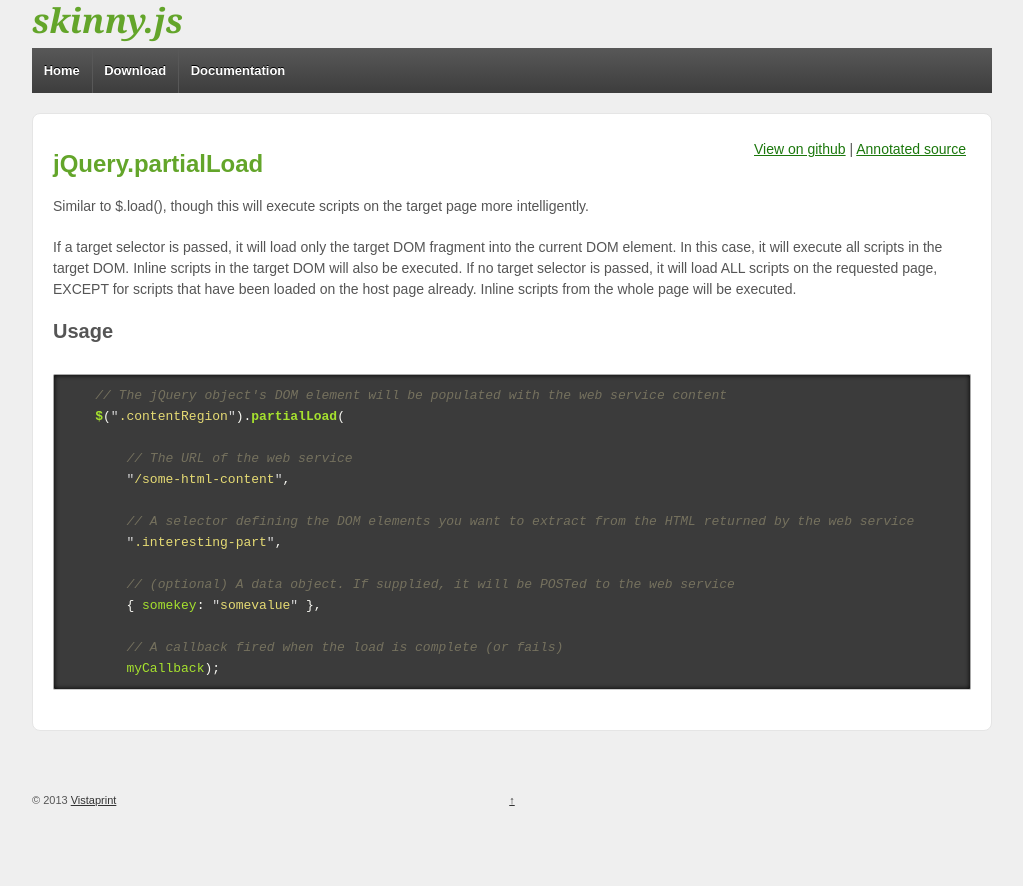
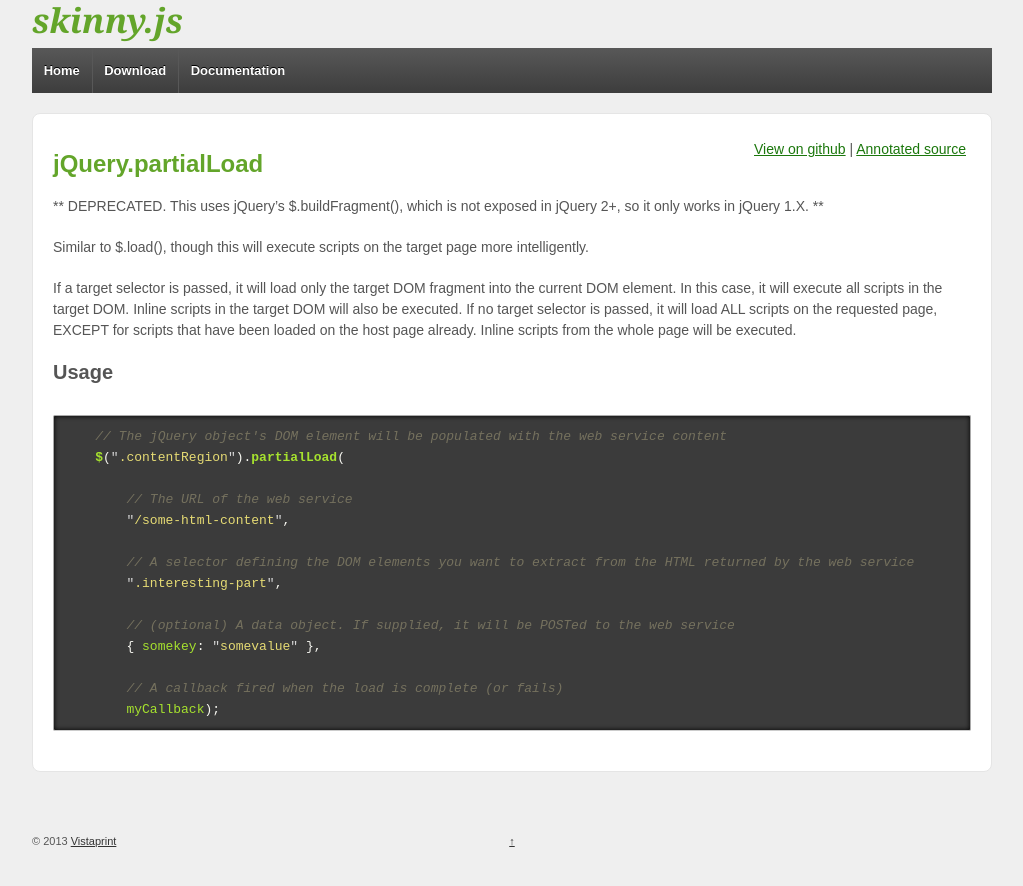
Before and after one commit to vistaprint/SkinnyJSSite, a Jekyll site: the page built from site/jquery.partialLoad.md, in a window 1280 px wide. Shown: the top 886 px of the page, without its empty margins (128-1151 px from the left). Built offline with Jekyll 4.4.1, drawn with Linux system fonts in a browser that asks for light colours.

Commit message:
deprecate partialLoad()

```diff
--- a/site/jquery.partialLoad.md
+++ b/site/jquery.partialLoad.md
@@ -4,6 +4,8 @@
 ---
 
 ## jQuery.partialLoad
+
+** DEPRECATED. This uses jQuery's $.buildFragment(), which is not exposed in jQuery 2+, so it only works in jQuery 1.X. **
 
 Similar to $.load(), though this will execute scripts on the target page more intelligently.
 
```
